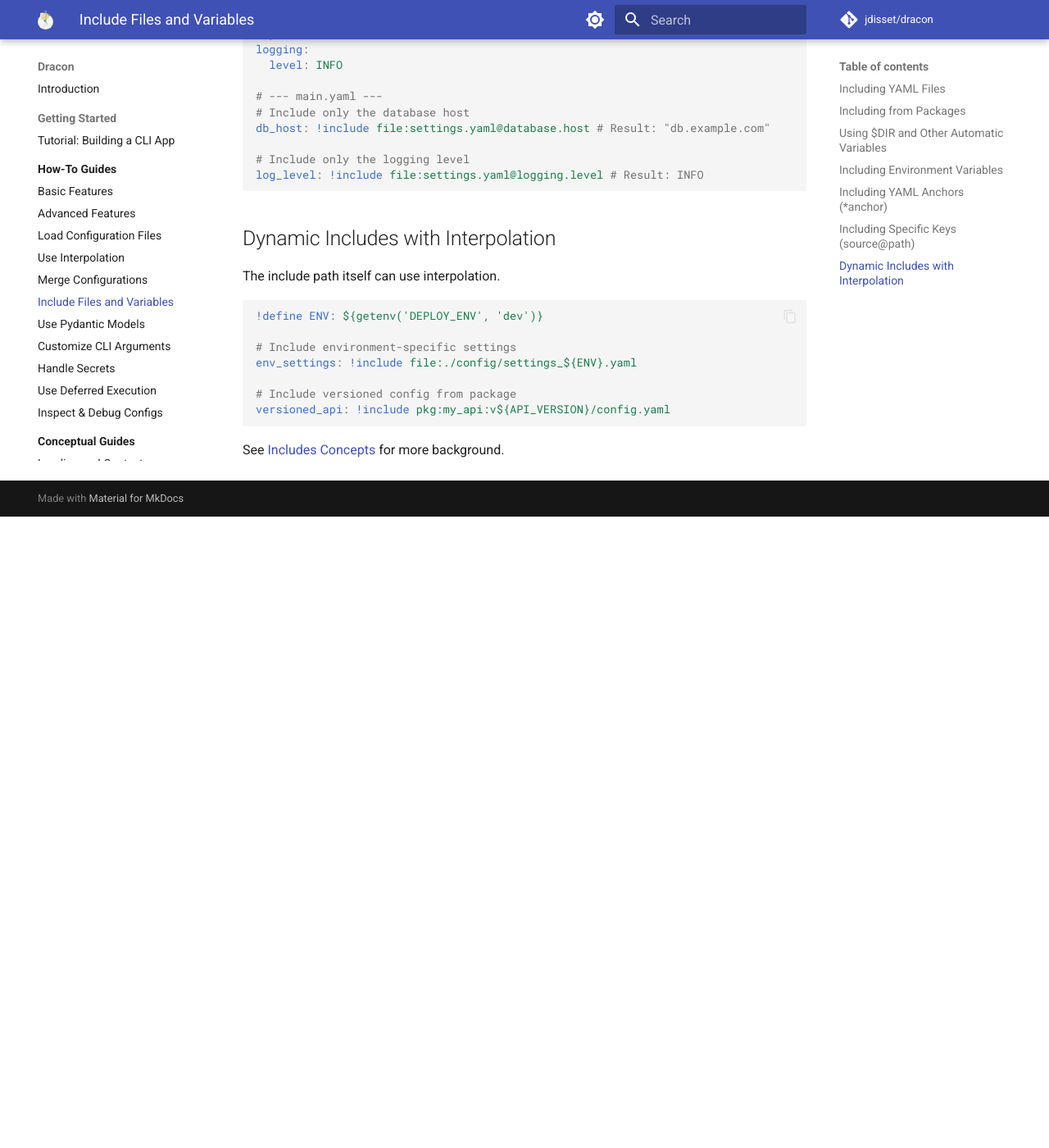
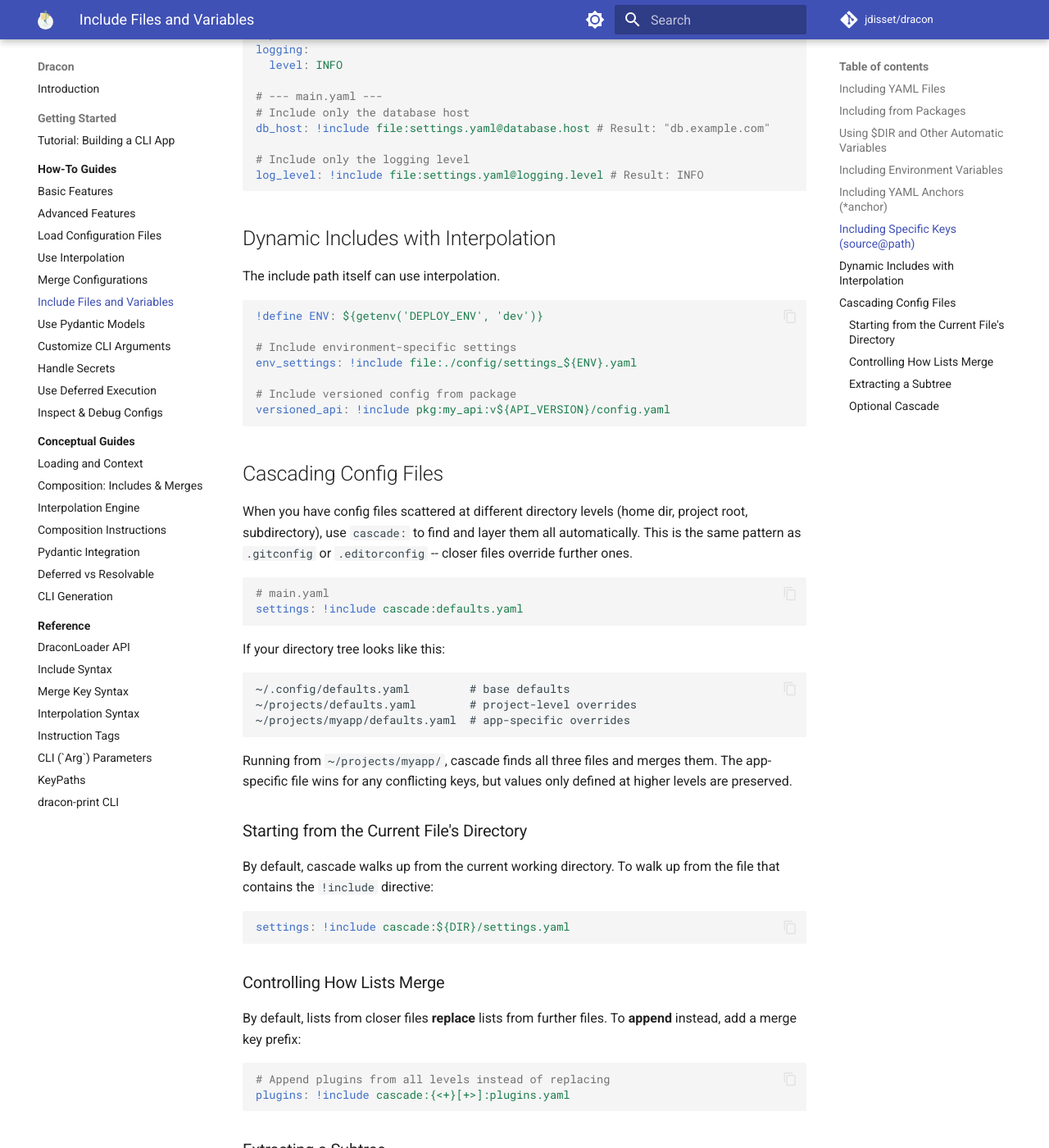
Before and after one commit to jdisset/dracon, an MkDocs documentation site: the page built from docs/guides/use-includes.md, in a window 1280 px wide and 1400 px high, scrolled down 2679 px. Shown: the whole window at 82% size. Built offline with MkDocs 1.6.1 and Material for MkDocs 9.7.7, drawn with Linux system fonts in a browser that asks for light colours; comment, search, counter and statistics services are not loaded; before the commit the page ends 3309 px from its top, so only the background shows below that; some of the changed text lies outside the part shown.

Commit message:
cascade: loader for hierarchical config file discovery

````diff
--- a/docs/concepts/composition.md
+++ b/docs/concepts/composition.md
@@ -19,6 +19,7 @@ The `!include` directive fetches content from a specified source and inserts it
 
 - **Copying (Anchors/Paths):** When including via anchors (`*anchor`) or relative/absolute paths (`/path`, `./sibling`), Dracon performs a **deep copy** of the target node structure. This prevents modifications in one part of the config from accidentally affecting another part that included the same anchor.
 - **Recursion:** Includes are processed recursively until no `!include` directives remain. Dracon detects and prevents circular includes.
+- **Cascade (`cascade:`):** The cascade loader is a special include scheme that walks up the directory tree from a starting point, collects _all_ matching files, and merges them in root-first order (furthest ancestor = base, closest = highest priority). Each discovered file goes through the full composition pipeline, so cascaded files can themselves contain includes, instructions, and merges. The cascade uses the same merge strategy as multi-file loading by default (`<<{<+}[<~]`), but this can be overridden inline: `!include cascade:{>+}[>~]:config.yaml`. This is the mechanism behind `ConfigFile(search_parents=True)` in `@dracon_program` -- see the [cascade reference](../reference/include_syntax.md#cascade-includes) for full syntax.
 
 ## Merging (`<<:`)
 
--- a/docs/guides/use-includes.md
+++ b/docs/guides/use-includes.md
@@ -138,4 +138,57 @@ env_settings: !include file:./config/settings_${ENV}.yaml
 versioned_api: !include pkg:my_api:v${API_VERSION}/config.yaml
 ```
 
+## Cascading Config Files
+
+When you have config files scattered at different directory levels (home dir, project root, subdirectory), use `cascade:` to find and layer them all automatically. This is the same pattern as `.gitconfig` or `.editorconfig` -- closer files override further ones.
+
+```yaml
+# main.yaml
+settings: !include cascade:defaults.yaml
+```
+
+If your directory tree looks like this:
+
+```
+~/.config/defaults.yaml         # base defaults
+~/projects/defaults.yaml        # project-level overrides
+~/projects/myapp/defaults.yaml  # app-specific overrides
+```
+
+Running from `~/projects/myapp/`, cascade finds all three files and merges them. The app-specific file wins for any conflicting keys, but values only defined at higher levels are preserved.
+
+### Starting from the Current File's Directory
+
+By default, cascade walks up from the current working directory. To walk up from the file that contains the `!include` directive:
+
+```yaml
+settings: !include cascade:${DIR}/settings.yaml
+```
+
+### Controlling How Lists Merge
+
+By default, lists from closer files **replace** lists from further files. To **append** instead, add a merge key prefix:
+
+```yaml
+# Append plugins from all levels instead of replacing
+plugins: !include cascade:{<+}[+>]:plugins.yaml
+```
+
+### Extracting a Subtree
+
+Combine cascade with `@keypath` to extract just the part you need from the merged result:
+
+```yaml
+# Only grab the database section from cascaded app configs
+database: !include cascade:app.yaml@database
+```
+
+### Optional Cascade
+
+Use `!include?` if it's fine for no matching files to exist:
+
+```yaml
+local_overrides: !include? cascade:local.yaml
+```
+
 See [Includes Concepts](../concepts/composition.md#includes) for more background.
--- a/docs/reference/include_syntax.md
+++ b/docs/reference/include_syntax.md
@@ -72,6 +72,76 @@ Reference variables defined with `!define` or `!set_default`:
 
 # Use the variable elsewhere
 config: !include var:user_type
+```
+
+## Cascade Includes
+
+The `cascade:` loader finds **all** files matching a name by walking up the directory tree from the current working directory, then merges them in order -- root-level files form the base, closest files have the highest priority. This is the same pattern used by `.gitconfig`, `.editorconfig`, and similar tools.
+
+```yaml
+# Find and merge all config.yaml files from cwd up to /
+settings: !include cascade:config.yaml
+
+# With @keypath -- extract a subtree from the merged result
+db: !include cascade:app.yaml@database
+
+# Optional -- no error if nothing found
+overrides: !include? cascade:local.yaml
+```
+
+### Start Directory
+
+By default, the cascade walks up from the current working directory. Use `${DIR}` to start from the including file's directory instead:
+
+```yaml
+settings: !include cascade:${DIR}/config.yaml
+```
+
+The path is resolved identically to `file:` before the walk begins, so interpolation and `~` expansion work as expected.
+
+### Custom Merge Strategy
+
+By default, cascaded files are merged with `<<{<+}[<~]` (recursive dict append, new wins; list replace, new wins). You can override this by prefixing the path with a merge key spec:
+
+```yaml
+# Existing (root) values win for dicts
+settings: !include cascade:{>+}[>~]:config.yaml
+
+# Append lists instead of replacing them
+plugins: !include cascade:{<+}[+>]:plugins.yaml
+
+# Dict-only spec (list behavior stays default)
+settings: !include cascade:{<~}:config.yaml
+```
+
+The merge key spec uses the same `{dict}[list]` syntax as [merge keys](merge_syntax.md), without the `<<` prefix. A `:` separates it from the file path.
+
+### Extension Probing
+
+Like `file:`, the cascade loader probes extensions automatically. `cascade:config` will match `config`, `config.yaml`, or `config.yml` at each directory level (first match wins per level).
+
+### Example
+
+Given this directory structure:
+
+```
+/home/user/.tool.yaml          # theme: dark, fontsize: 12
+/home/user/projects/.tool.yaml # fontsize: 16, plugins: [lint]
+```
+
+And a config file at `/home/user/projects/myapp/main.yaml`:
+
+```yaml
+settings: !include cascade:.tool.yaml
+```
+
+Running from `/home/user/projects/myapp/`, the cascade finds both files. The result:
+
+```yaml
+settings:
+  theme: dark      # inherited from /home/user/
+  fontsize: 16     # overridden by /home/user/projects/
+  plugins: [lint]  # added by /home/user/projects/
 ```
 
 ## Advanced Include Patterns
````
Also changed, not shown: DOCSUMMARY.md (+2 -1 lines), docs/guides/customize-cli.md (+16 -7 lines), 5 other files.
